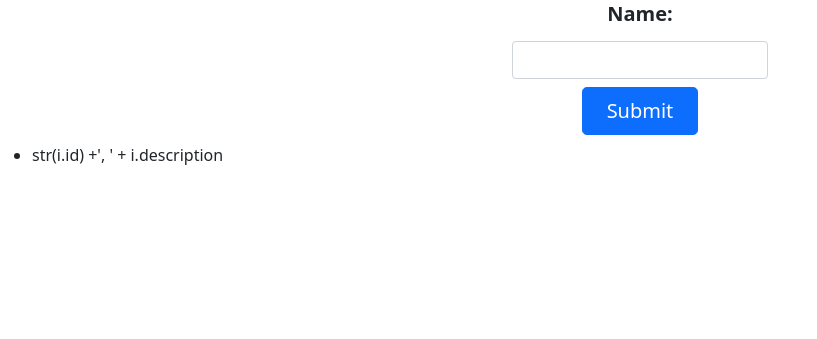
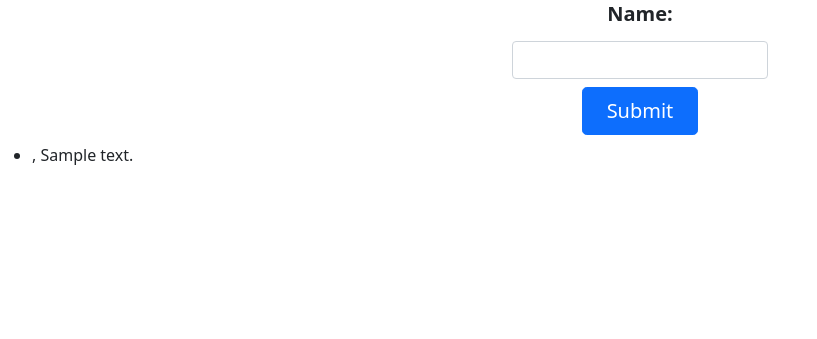
Before and after one commit to Axtom-T/web-form-test, a Flask app: template templates/index.html in a window 1280 px wide. Shown: the part 301-640 px from the top of the page, without its empty margins (0-817 px from the left). Run offline with Flask 3, Linux system fonts and the light colour scheme; tables that the repository leaves empty hold one stand-in row (values such as "Sample post"); the template is opened without the code that fills it: values that come from a table or form of the project are taken from there, most other values are stand-ins (such as "Sample title", 1, 10 or a date in 2020); some libraries are stand-ins or nearby versions.

Commit message:
Add files via upload

```diff
--- a/templates/index.html
+++ b/templates/index.html
@@ -24,7 +24,7 @@
         </form>
         <ul>
           {% for i in devices %}
-          <li>str(i.id) +', ' + i.description</li>
+          <li>{{str(i.id) +', ' + i.description}}</li>
           {% endfor %}
         </ul>
      </main>
```
